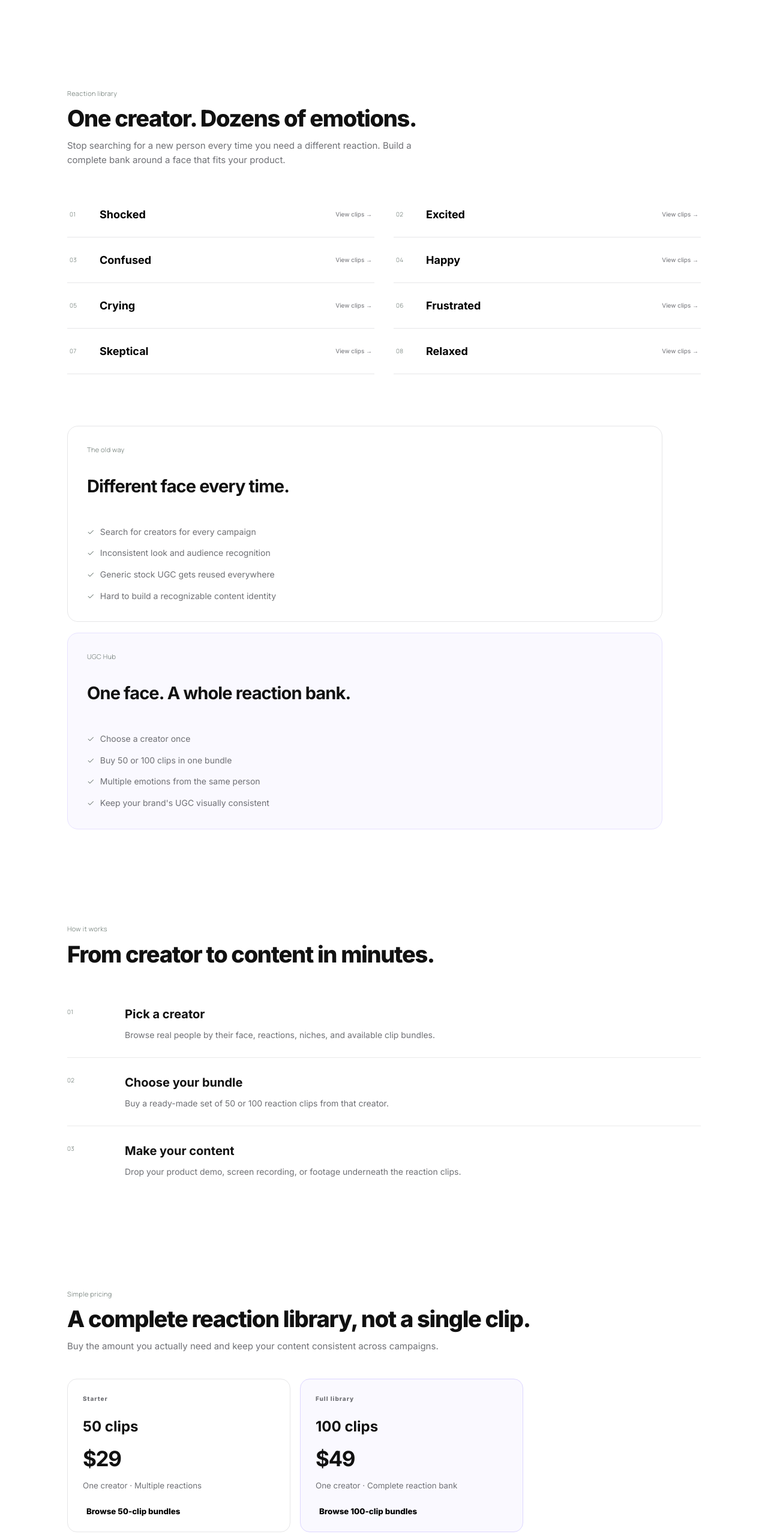
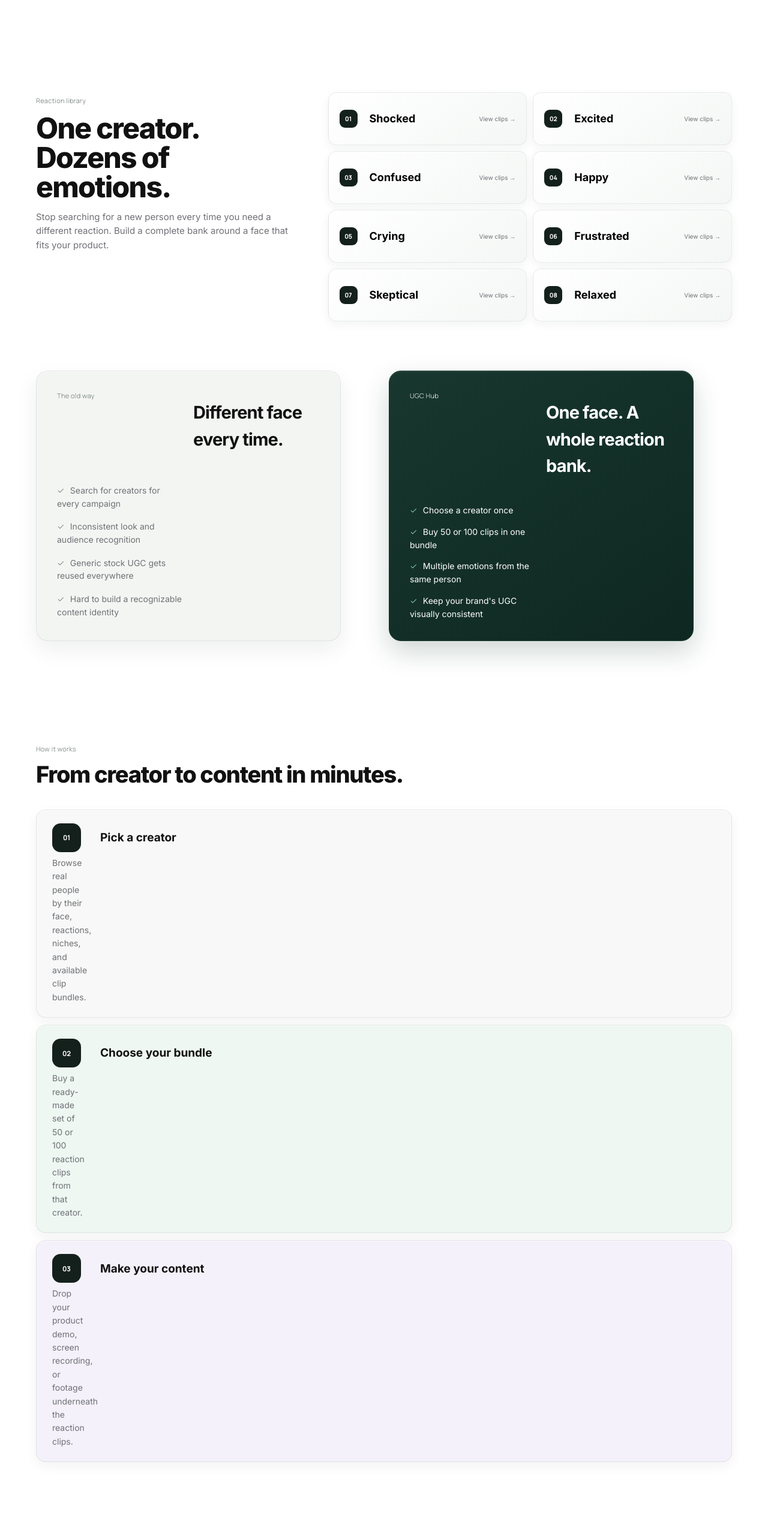
Before and after one commit to projectd101/UGC-Hub, a React (Vite) app: page / in a window 1280 px wide. Shown: the part 1505-4068 px from the top of the page at 60% size. Built offline with nearby package versions, Linux system fonts and the light colour scheme; no server answers; a web font is replaced by a local one.

Commit message:
Polish lower landing sections with filled professional layouts

```diff
--- a/public/section-divider-removals.css
+++ b/public/section-divider-removals.css
@@ -1,4 +1,4 @@
-/* Remove the large horizontal rules that visually divide the landing page into sections. */
+/* Lower landing sections: polished, content-rich, filled layouts. */
 
 [class*="marketplace"],
 [class*="reactionExplorer"],
@@ -8,179 +8,256 @@
   border-top: 0 !important;
 }
 
-[class*="rights"] {
-  border-bottom: 0 !important;
-}
+[class*="rights"] { border-bottom: 0 !important; }
+[class*="filters"], [class*="reactionGrid"], [class*="steps"] { border-top: 0 !important; }
+[class*="steps"] { border-bottom: 0 !important; }
+[class*="steps"] > div { border-right: 0 !important; }
 
-[class*="filters"],
-[class*="reactionGrid"],
-[class*="steps"] {
-  border-top: 0 !important;
-}
-
-[class*="steps"] {
-  border-bottom: 0 !important;
-}
-
-[class*="steps"] > div {
-  border-right: 0 !important;
-}
-
-/* From Reaction library downward: use a calmer, vertically flowing editorial layout. */
+/* Shared section frame */
 [class*="reactionExplorer"],
 [class*="compare"],
 [class*="how"],
 [class*="bundleSection"],
-[class*="rights"] {
-  width: min(1120px, calc(100% - 64px));
-  max-width: 1120px;
+[class*="rights"],
+[class*="creatorCta"] {
+  width: min(1160px, calc(100% - 64px));
+  max-width: 1160px;
+  box-sizing: border-box;
 }
 
+/* Reaction library */
 [class*="reactionExplorer"] {
   display: grid !important;
-  grid-template-columns: minmax(0, 1fr) !important;
-  gap: 42px !important;
-  padding-top: 76px !important;
-  padding-bottom: 76px !important;
+  grid-template-columns: minmax(0, .78fr) minmax(0, 1.22fr) !important;
+  gap: 56px !important;
+  padding: 88px 0 82px !important;
+  align-items: start;
 }
 
 [class*="reactionExplorer"] [class*="sectionTop"] {
-  max-width: 760px;
+  position: sticky;
+  top: 100px;
+  max-width: 520px;
+}
+
+[class*="reactionExplorer"] [class*="sectionHeadline"] {
+  font-size: clamp(34px, 4vw, 48px) !important;
+  line-height: 1.02 !important;
 }
 
 [class*="reactionGrid"] {
+  display: grid !important;
   grid-template-columns: repeat(2, minmax(0, 1fr)) !important;
-  gap: 0 32px !important;
+  gap: 10px !important;
+  border: 0 !important;
 }
 
 [class*="reactionItem"] {
-  min-height: 76px;
+  min-height: 88px !important;
+  padding: 17px 18px !important;
+  border: 1px solid rgba(20, 28, 26, .08) !important;
+  border-radius: 14px !important;
+  background: linear-gradient(145deg, #ffffff, #f4f7f5) !important;
+  box-shadow: 0 5px 16px rgba(22, 33, 29, .055), inset 0 1px 0 rgba(255,255,255,.95) !important;
+  transition: transform .18s ease, box-shadow .18s ease, border-color .18s ease !important;
 }
 
+[class*="reactionItem"]:hover {
+  transform: translateY(-2px) !important;
+  border-color: rgba(25, 118, 92, .22) !important;
+  box-shadow: 0 12px 26px rgba(22, 33, 29, .10), inset 0 1px 0 rgba(255,255,255,.95) !important;
+}
+
+[class*="reactionNumber"] {
+  display: inline-grid !important;
+  place-items: center !important;
+  width: 30px !important;
+  height: 30px !important;
+  border-radius: 9px !important;
+  background: #14201c !important;
+  color: #fff !important;
+  font-size: 10px !important;
+  font-weight: 800 !important;
+}
+
+/* Comparison: two strong, finished product panels */
 [class*="compare"] {
   display: grid !important;
-  grid-template-columns: minmax(0, 1fr) !important;
-  gap: 18px !important;
-  padding-top: 10px !important;
-  padding-bottom: 76px !important;
+  grid-template-columns: repeat(2, minmax(0, 1fr)) !important;
+  gap: 16px !important;
+  padding: 0 0 84px !important;
 }
 
 [class*="compareCol"],
 [class*="compareColAccent"] {
-  padding: 32px !important;
+  min-height: 300px;
+  padding: 34px !important;
+  border-radius: 20px !important;
+  border: 1px solid rgba(18, 29, 25, .08) !important;
+  box-shadow: 0 14px 36px rgba(18, 29, 25, .07), inset 0 1px 0 rgba(255,255,255,.8) !important;
 }
 
+[class*="compareCol"] { background: #f3f5f3 !important; }
+[class*="compareColAccent"] {
+  background: linear-gradient(145deg, #18372e 0%, #0e2821 100%) !important;
+  color: #fff !important;
+  border-color: #18372e !important;
+  box-shadow: 0 18px 44px rgba(18, 55, 46, .20), inset 0 1px 0 rgba(255,255,255,.13) !important;
+}
+
+[class*="compareColAccent"] [class*="sectionKicker"],
+[class*="compareColAccent"] h2,
+[class*="compareColAccent"] li { color: #fff !important; }
+[class*="compareColAccent"] ul { color: rgba(255,255,255,.72) !important; }
+[class*="compareColAccent"] li:before { color: #9fe0c4 !important; }
+
+/* How it works: vertical, but each step is a real visual card */
 [class*="how"] {
   display: block !important;
-  padding-top: 76px !important;
-  padding-bottom: 76px !important;
+  padding: 82px 0 88px !important;
 }
 
 [class*="steps"] {
   display: grid !important;
   grid-template-columns: 1fr !important;
-  gap: 0 !important;
+  gap: 12px !important;
   margin-top: 38px !important;
 }
 
 [class*="steps"] > div {
+  position: relative;
   display: grid !important;
-  grid-template-columns: 72px minmax(0, 1fr) !important;
-  column-gap: 24px !important;
-  align-items: start !important;
-  padding: 26px 0 !important;
-  border-right: 0 !important;
-  border-bottom: 1px solid rgba(0,0,0,.08) !important;
+  grid-template-columns: 58px minmax(0, 1fr) !important;
+  column-gap: 22px !important;
+  align-items: center !important;
+  min-height: 112px;
+  padding: 22px 26px !important;
+  border: 1px solid rgba(18, 29, 25, .08) !important;
+  border-radius: 16px !important;
+  background: #f7f8f7 !important;
+  box-shadow: 0 7px 20px rgba(18, 29, 25, .055), inset 0 1px 0 rgba(255,255,255,.9) !important;
 }
 
-[class*="steps"] > div:last-child {
-  border-bottom: 0 !important;
+[class*="steps"] > div:nth-child(2) { background: #eef7f2 !important; }
+[class*="steps"] > div:nth-child(3) { background: #f4f1fb !important; }
+[class*="steps"] > div > span {
+  display: grid !important;
+  place-items: center !important;
+  width: 48px !important;
+  height: 48px !important;
+  padding: 0 !important;
+  border-radius: 14px !important;
+  background: #14201c !important;
+  color: #fff !important;
+  font-size: 11px !important;
+  font-weight: 800 !important;
+}
+[class*="steps"] > div > h3 { margin-top: 0 !important; font-size: 19px !important; }
+[class*="steps"] > div > p { margin-top: 7px !important; max-width: 720px; }
+
+/* Pricing: proper filled product cards */
+[class*="bundleSection"] {
+  display: grid !important;
+  grid-template-columns: minmax(0, .78fr) minmax(0, 1.22fr) !important;
+  gap: 54px !important;
+  padding: 84px 0 !important;
+  align-items: start;
 }
 
-[class*="steps"] > div > span {
-  grid-row: 1 / span 2;
-  padding-top: 4px;
-}
-
-[class*="steps"] > div > h3 {
-  margin-top: 0 !important;
-}
-
-[class*="steps"] > div > p {
-  margin-top: 8px !important;
-  max-width: 680px;
-}
-
-[class*="bundleSection"] {
+[class*="bundleCards"] {
   display: grid !important;
-  grid-template-columns: minmax(0, 1fr) !important;
-  gap: 42px !important;
-  padding-top: 76px !important;
-  padding-bottom: 76px !important;
-}
-
-[class*="bundleSection"] [class*="bundleCards"] {
   grid-template-columns: repeat(2, minmax(0, 1fr)) !important;
-  gap: 16px !important;
-  max-width: 760px;
+  gap: 14px !important;
+  max-width: none !important;
 }
 
 [class*="bundleCards"] article {
-  min-height: 250px;
+  min-height: 280px !important;
+  padding: 28px !important;
+  border: 1px solid rgba(18,29,25,.09) !important;
+  border-radius: 18px !important;
+  background: #f5f7f5 !important;
+  box-shadow: 0 10px 28px rgba(18,29,25,.065), inset 0 1px 0 #fff !important;
 }
 
+[class*="bundleCards"] article.featuredBundle,
+[class*="bundleCards"] article[class*="featured"] {
+  background: linear-gradient(145deg, #17382f, #0e2921) !important;
+  color: #fff !important;
+  border-color: #17382f !important;
+  box-shadow: 0 18px 40px rgba(23,56,47,.19), inset 0 1px 0 rgba(255,255,255,.12) !important;
+}
+
+[class*="bundleCards"] article[class*="featured"] span,
+[class*="bundleCards"] article[class*="featured"] small,
+[class*="bundleCards"] article[class*="featured"] button { color: rgba(255,255,255,.78) !important; }
+[class*="bundleCards"] article[class*="featured"] strong,
+[class*="bundleCards"] article[class*="featured"] b { color: #fff !important; }
+
+/* Commercial-use / rights section */
 [class*="rights"] {
   display: grid !important;
-  grid-template-columns: minmax(0, .8fr) minmax(0, 1.2fr) !important;
-  gap: 52px !important;
-  padding-top: 70px !important;
-  padding-bottom: 70px !important;
+  grid-template-columns: minmax(0, .78fr) minmax(0, 1.22fr) !important;
+  gap: 54px !important;
+  padding: 78px 0 !important;
+  align-items: start;
 }
 
 [class*="rightsGrid"] {
-  grid-template-columns: 1fr !important;
+  display: grid !important;
+  grid-template-columns: repeat(2, minmax(0, 1fr)) !important;
+  gap: 10px !important;
 }
 
 [class*="rightsGrid"] div {
-  padding: 16px 0 !important;
+  padding: 20px !important;
+  min-height: 92px;
+  border: 1px solid rgba(18,29,25,.08) !important;
+  border-radius: 14px !important;
+  background: #f5f7f5 !important;
+  box-shadow: 0 6px 18px rgba(18,29,25,.05), inset 0 1px 0 #fff !important;
 }
 
+/* Creator CTA: finished dark panel instead of empty whitespace */
 [class*="creatorCta"] {
-  width: min(1120px, calc(100% - 64px));
-  max-width: 1120px;
-  margin-inline: auto;
-  padding: 76px 0 !important;
-  flex-direction: column !important;
-  align-items: flex-start !important;
-  gap: 28px !important;
+  width: min(1160px, calc(100% - 64px)) !important;
+  max-width: 1160px !important;
+  margin: 0 auto !important;
+  padding: 46px 48px !important;
+  display: flex !important;
+  flex-direction: row !important;
+  align-items: center !important;
+  justify-content: space-between !important;
+  gap: 40px !important;
+  border-radius: 24px !important;
+  background: linear-gradient(135deg, #142b24 0%, #0d211b 100%) !important;
+  color: #fff !important;
+  box-shadow: 0 22px 55px rgba(13,33,27,.18), inset 0 1px 0 rgba(255,255,255,.12) !important;
 }
 
-[class*="creatorCta"] [class*="creatorCta"] {
-  width: auto;
-}
+[class*="creatorCta"] [class*="sectionKicker"],
+[class*="creatorCta"] h2 { color: #fff !important; }
+[class*="creatorCta"] p { color: rgba(255,255,255,.72) !important; }
 
-@media (max-width: 800px) {
+@media (max-width: 900px) {
   [class*="reactionExplorer"],
   [class*="compare"],
   [class*="how"],
   [class*="bundleSection"],
   [class*="rights"],
-  [class*="creatorCta"] {
-    width: min(100% - 40px, 1120px);
+  [class*="creatorCta"] { width: min(calc(100% - 40px), 1160px); }
+
+  [class*="reactionExplorer"], [class*="bundleSection"], [class*="rights"] {
+    grid-template-columns: 1fr !important;
+    gap: 32px !important;
   }
+  [class*="reactionExplorer"] [class*="sectionTop"] { position: static; }
+}
 
-  [class*="reactionGrid"],
-  [class*="bundleSection"] [class*="bundleCards"] {
+@media (max-width: 700px) {
+  [class*="reactionGrid"], [class*="bundleCards"], [class*="rightsGrid"], [class*="compare"] {
     grid-template-columns: 1fr !important;
   }
-
-  [class*="rights"] {
-    grid-template-columns: 1fr !important;
-    gap: 34px !important;
-  }
-
-  [class*="steps"] > div {
-    grid-template-columns: 52px minmax(0, 1fr) !important;
-    column-gap: 16px !important;
-  }
+  [class*="steps"] > div { grid-template-columns: 48px minmax(0,1fr) !important; column-gap: 16px !important; }
+  [class*="creatorCta"] { flex-direction: column !important; align-items: flex-start !important; padding: 34px 28px !important; }
 }
```
